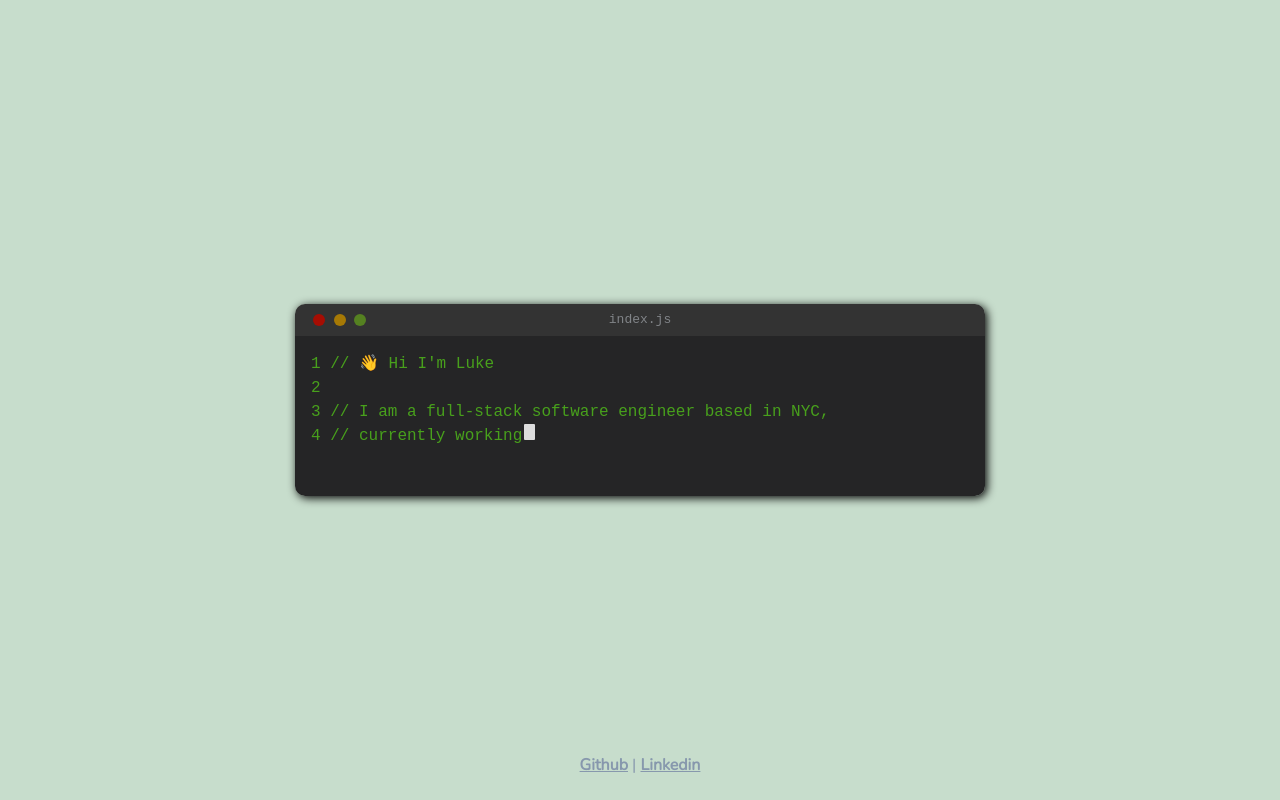
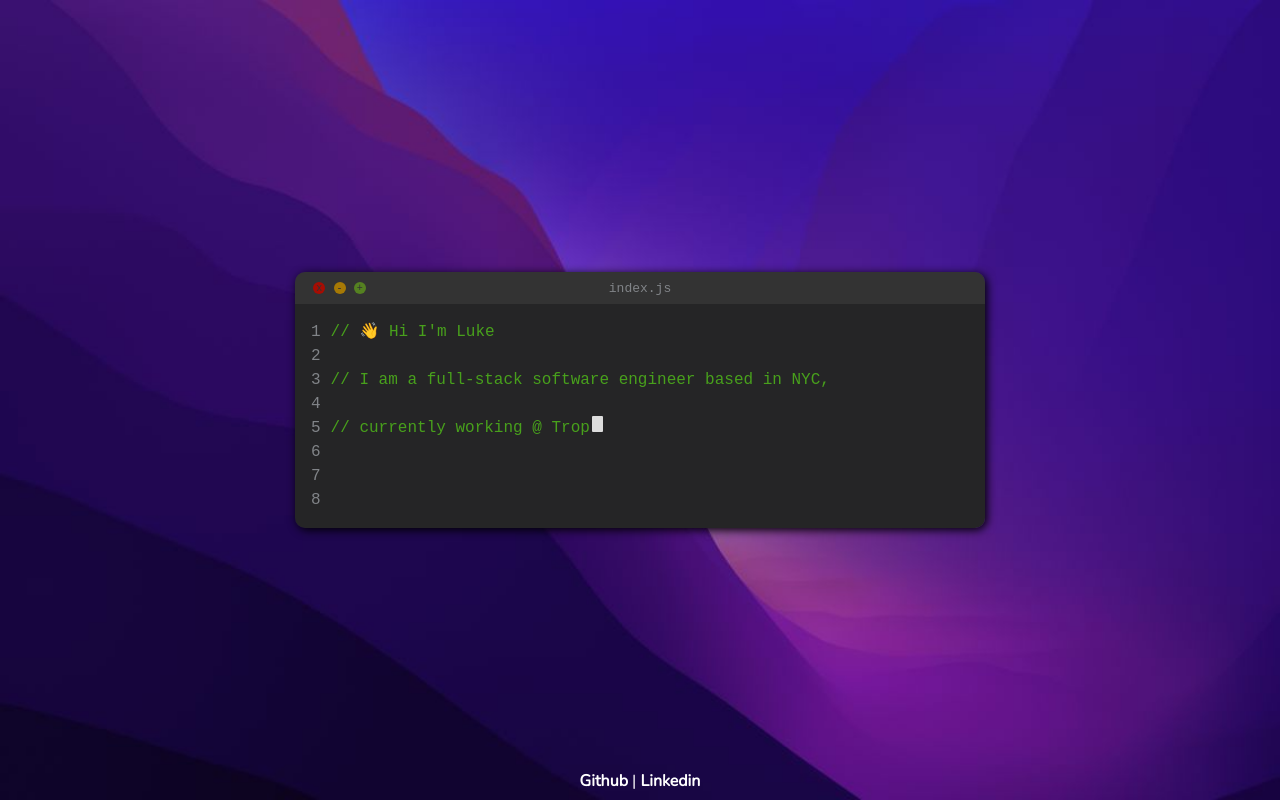
Before and after one commit to malinowski-luke/portfolio, a React (Create React App) app: page / in a window 1280 px wide. Built offline with nearby package versions, Linux system fonts and the light colour scheme.

Commit message:
makeover

```diff
--- a/src/App.jsx
+++ b/src/App.jsx
@@ -3,15 +3,11 @@ import BaseLayout from './components/BaseLayout/BaseLayout'
 import CodeEditor from './components/CodeEditor/CodeEditor'
 import Footer from './components/Footer/Footer'
 
-import './App.scss'
-
 const App = () => (
-  <div id="app" className="App">
-    <BaseLayout>
-      <CodeEditor />
-    </BaseLayout>
+  <BaseLayout>
+    <CodeEditor />
     <Footer />
-  </div>
+  </BaseLayout>
 )
 
 export default App
--- a/src/App.scss
+++ /dev/null
@@ -1,9 +0,0 @@
-@import './sass/vars';
-
-.App {
-  font-family: $main-font;
-  width: 100%;
-  height: 100%;
-  position: relative;
-  background: $mint;
-}
--- a/src/components/BaseLayout/BaseLayout.jsx
+++ b/src/components/BaseLayout/BaseLayout.jsx
@@ -3,7 +3,7 @@ import React from 'react'
 import './BaseLayout.scss'
 
 const BaseLayout = ({ children }) => {
-  return <div className="base-layout fade-in">{children}</div>
+  return <div className="base-layout">{children}</div>
 }
 
 export default BaseLayout
--- a/src/components/BaseLayout/BaseLayout.scss
+++ b/src/components/BaseLayout/BaseLayout.scss
@@ -1,23 +1,19 @@
 @import '../../sass/vars';
 
+// reset browser default
+*,
+body {
+  margin: 0;
+  padding: 0;
+  box-sizing: border-box;
+}
+
 .base-layout {
+  font-family: $main-font;
   width: 100%;
   height: 100vh;
+  background-image: url('../../../public/monterey_background_dark.jpeg');
+  background-repeat: no-repeat;
+  background-size: cover;
   @include flex-box();
-
-  scroll-snap-align: start;
 }
-
-.fade-in {
-  opacity: 0;
-  animation: fadeIn 1s forwards;
-}
-
-@keyframes fadeIn {
-  0% {
-    opacity: 0;
-  }
-  100% {
-    opacity: 1;
-  }
-}
--- a/src/components/CodeEditor/CodeEditor.jsx
+++ b/src/components/CodeEditor/CodeEditor.jsx
@@ -10,20 +10,31 @@ const CodeEditor = () => {
     setTimeout(() => typewriter(text, code.current, 50), 500)
   }, [])
 
+  const codeLineNumbers = Array.from({ length: 8 }, (_, i) => i + 1)
+
   return (
-    <div className="CodeEditor">
-      <div className="window text-left">
+    <div className="CodeEditor fade-in">
+      <div className="window">
         <div className="nav-bar">
           <div className="nav-bar-icons">
-            <div></div>
-            <div></div>
-            <div></div>
+            <div>x</div>
+            <div>-</div>
+            <div>+</div>
           </div>
           <p>index.js</p>
         </div>
         <div className="text-area">
-          <span ref={code} className="code"></span>
-          <div className="cursor"></div>
+          <div>
+            {codeLineNumbers.map((num) => (
+              <p key={`line-num-${num}`} className="line-number">
+                {num}
+              </p>
+            ))}
+          </div>
+          <div>
+            <span ref={code} className="code"></span>
+            <div className="cursor"></div>
+          </div>
         </div>
       </div>
     </div>
--- a/src/components/CodeEditor/CodeEditor.scss
+++ b/src/components/CodeEditor/CodeEditor.scss
@@ -9,9 +9,24 @@ $yellow-btn: #a67905;
 $green-btn: #558121;
 $code: #48a01c;
 
+.fade-in {
+  opacity: 0;
+  animation: fadeIn 1s ease forwards;
+}
+
+@keyframes fadeIn {
+  0% {
+    opacity: 0;
+  }
+  100% {
+    opacity: 1;
+  }
+}
+
 .CodeEditor {
   width: 100%;
   max-width: 1150px;
+  min-height: 350px;
   @include flex-box();
 
   .window {
@@ -52,6 +67,13 @@ $code: #48a01c;
     width: 12px;
     height: 12px;
     border-radius: 50%;
+    @include flex-box();
+    font-size: x-small;
+    color: $nav-bar;
+
+    &:hover {
+      cursor: pointer;
+    }
   }
 
   .nav-bar-icons div:nth-child(1) {
@@ -68,7 +90,6 @@ $code: #48a01c;
 
   /* code window */
   .text-area {
-    width: 100%;
     min-height: 20vh;
     height: auto;
     background-color: $window;
@@ -76,6 +97,7 @@ $code: #48a01c;
     border-bottom-right-radius: 10px;
     padding: 16px;
     overflow: auto;
+    display: flex;
     &::-webkit-scrollbar {
       display: none; // Safari and Chrome
     }
@@ -99,10 +121,16 @@ $code: #48a01c;
       animation: blinking-cursor ease 1.2s infinite;
     }
 
-    .comment,
+    .line-number {
+      color: $file-name;
+      padding-right: 10px;
+    }
+
     .code,
-    .cursor {
-      line-height: 1.2rem;
+    .cursor,
+    .line-number {
+      font-size: large;
+      line-height: 1.5rem;
     }
   }
 
@@ -145,6 +173,13 @@ $code: #48a01c;
       width: 10px;
       height: 10px;
     }
+
+    .code,
+    .cursor,
+    .line-number {
+      font-size: x-small;
+      line-height: 1rem;
+    }
   }
 
   /* tablet */
--- a/src/components/CodeEditor/text.js
+++ b/src/components/CodeEditor/text.js
@@ -1,7 +1,6 @@
-const TEXT = `1 // 👋 Hi I'm Luke\n2
-3 // I am a full-stack software engineer based in NYC,
-4 // currently working @ Tropic 🌴 inovating SaaS procurment.
-5
-6 // Feel free to reach out & say hello...\n7 `
+const TEXT = `// 👋 Hi I'm Luke\n
+// I am a full-stack software engineer based in NYC,\n
+// currently working @ Tropic 🌴 inovating SaaS procurment.\n
+// Feel free to reach out & say hello...`
 
 export default TEXT
--- a/src/components/Link/Link.scss
+++ b/src/components/Link/Link.scss
@@ -4,7 +4,5 @@
   color: $text;
   font-weight: 900;
 
-  &:hover {
-    text-decoration: none;
-  }
+  @include link-hover();
 }
--- a/src/index.jsx
+++ b/src/index.jsx
@@ -1,16 +1,13 @@
 import React from 'react'
-import ReactDOM from 'react-dom'
+import { createRoot } from 'react-dom/client'
+
 import App from './App'
 
-import 'bootstrap/scss/bootstrap.scss'
 import * as serviceWorker from './serviceWorker'
 
-ReactDOM.render(
-  <React.StrictMode>
-    <App />
-  </React.StrictMode>,
-  document.getElementById('root'),
-)
+const container = document.getElementById('root')
+const root = createRoot(container)
+root.render(<App />)
 
 // If you want your app to work offline and load faster, you can change
 // unregister() to register() below. Note this comes with some pitfalls.
--- a/src/sass/_vars.scss
+++ b/src/sass/_vars.scss
@@ -1,14 +1,8 @@
 $black: #000000;
 $white: #ffffff;
-$text: #8798ad;
 
-$mint: #c7ddcc;
-
-// $light-Lime: #abd699;
-// Fresh Lemon: #ffe26a
-// Teal: #75c9b7
-// Mint: #c7ddcc
-// Navy: #16123f
+$text: $white;
+$text-hover: #8798ad;
 
 $main-font: 'Nunito', sans-serif !important;
 
@@ -18,10 +12,12 @@ $breakpoint-md: 768px;
 $breakpoint-lg: 992px;
 $breakpoint-xl: 1200px;
 
-// TODO implement on links
-@mixin link-hover($color: $white) {
-  color: $color;
+@mixin link-hover($color: $text-hover) {
   text-decoration: none;
+
+  &:hover {
+    color: $color;
+  }
 }
 
 @mixin flex-box($dir: row, $just: space-evenly, $align: center) {
```
Also changed, not shown: public/index.html (+3 -12 lines), public/monterey_background_dark.jpeg (added), 1 other file (tests, documents, lock files or other folders).
